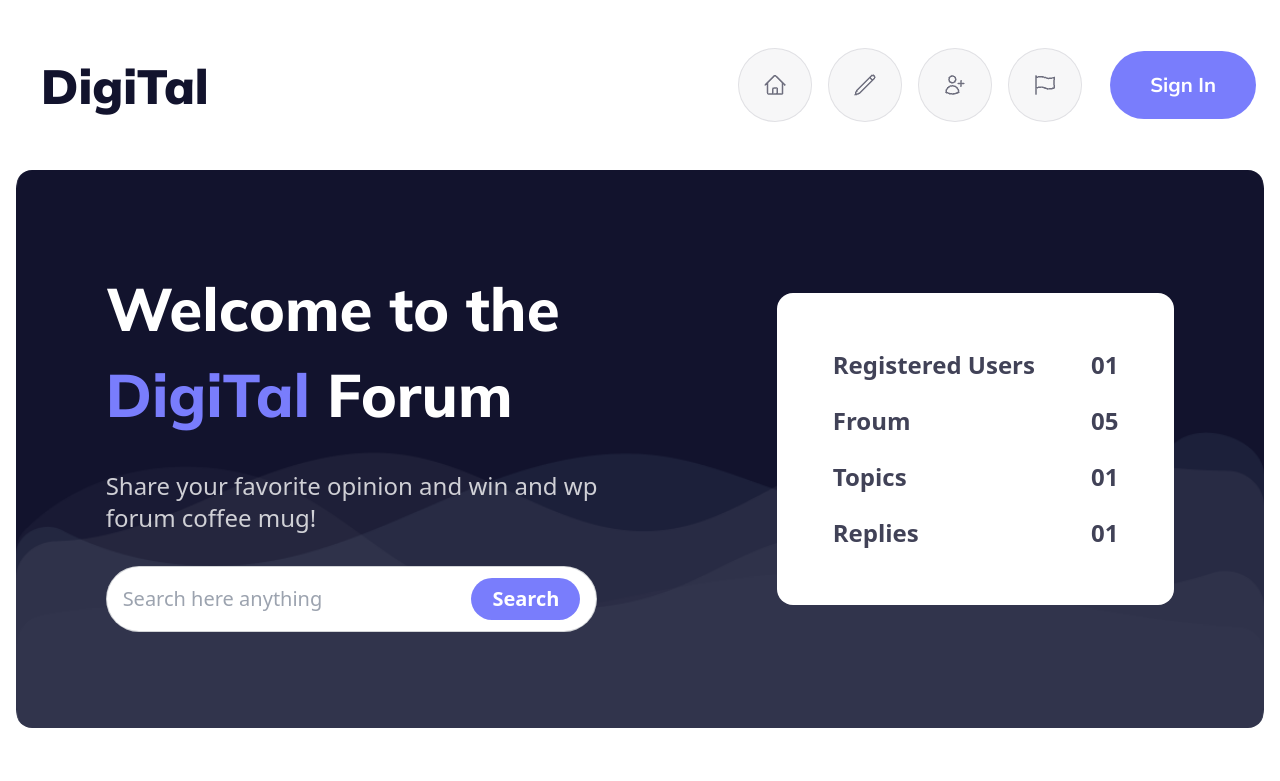
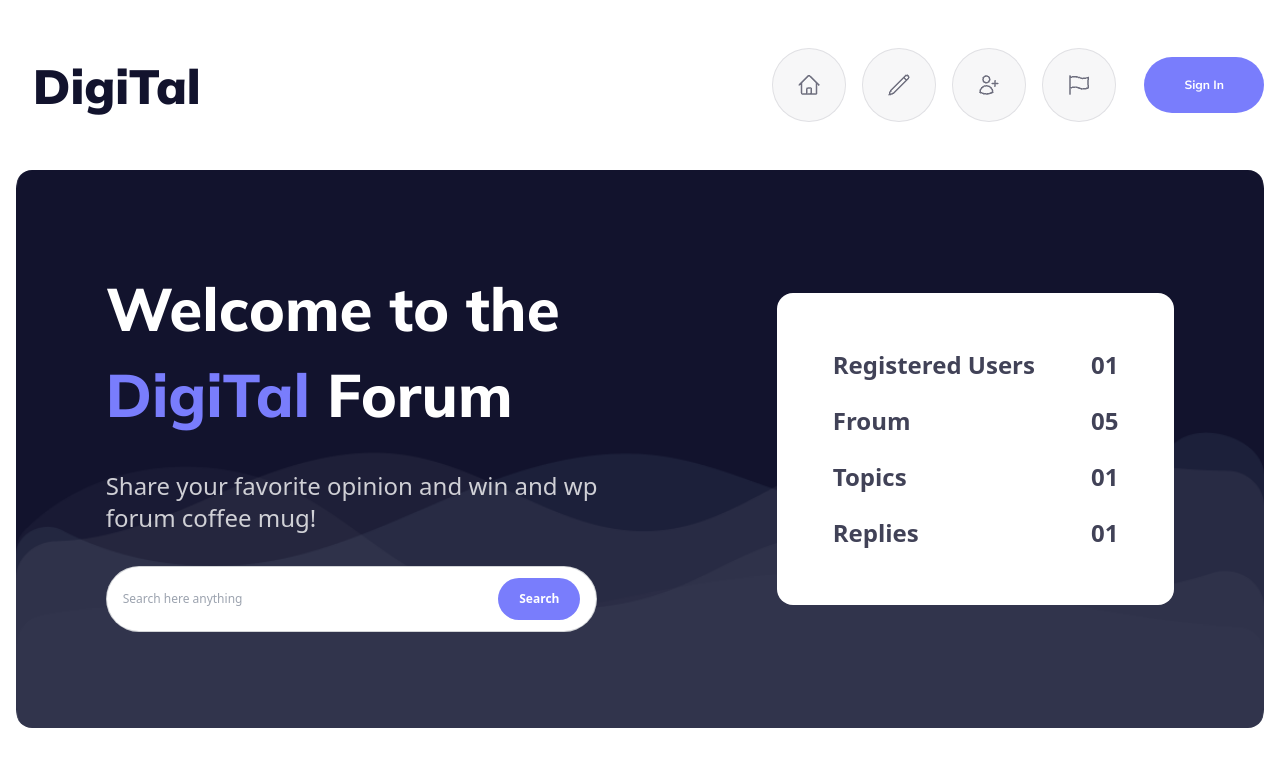
Before and after one commit to Afroza5848/assignment-6-Retro-From-, a plain HTML site: page index.html in a window 1280 px wide. Shown: the top 781 px of the page. Drawn offline with nearby package versions, Linux system fonts and the light colour scheme; no server answers.

Commit message:
finally Update

```diff
--- a/index.html
+++ b/index.html
@@ -12,8 +12,8 @@
 </head>
 <body>
     <header>
-           <div class="lg:container lg:mx-auto px-4">
-                    <div class="navbar bg-base-100 py-10">
+           <div class="lg:container lg:mx-auto ">
+                    <div class="navbar bg-base-100 py-10 px-4">
                         <div class="navbar-start">
                           <div class="dropdown">
                             <div tabindex="0" role="button" class="btn btn-ghost lg:hidden">
@@ -33,7 +33,7 @@
                               </a></li>
                             </ul>
                           </div>
-                          <a class="btn btn-ghost text-5xl text-[#12132D] mulish font-[900] ">DigiTal</a>
+                          <a class="btn btn-ghost lg:text-5xl text-3xl text-[#12132D] mulish font-[900] ">DigiTal</a>
                         </div>
 
                         <div class="navbar-end">
@@ -65,7 +65,7 @@
 
                                 </ul>
                               </div>
-                            <a class=" bg-[#797DFC] text-white lg:px-10 rounded-full text-xl mulish font-bold lg:py-5 px-4 py-3">Sign In</a>
+                            <a class=" bg-[#797DFC] text-white lg:px-10 rounded-full text-xs mulish font-bold lg:py-5 px-4 py-3">Sign In</a>
                         </div>
                       </div>
            </div>
@@ -102,8 +102,8 @@
                             <h1 class="lg:text-6xl text-3xl mulish text-white font-extrabold lg:leading-[86px]">Welcome to the <br> <span class="text-[#797DFC]">DigiTal</span> Forum</h1>
                             <p class="text-[#ffffffc9] lg:text-2xl">Share your favorite opinion and win and wp <br> forum coffee mug!</p>
                             <label class="input input-bordered rounded-full flex items-center gap-2 lg:py-8 py-6">
-                                <input id="search-box" type="text" class="grow  text-xl" placeholder="Search here anything" />
-                                <button onclick="handleSearch()"  class="badge badge-info bg-[#797DFC] text-white lg:p-5 p-3 lg:text-xl font-bold">Search</button>
+                                <input id="search-box" type="text" class="grow  text-xs" placeholder="Search here anything" />
+                                <button onclick="handleSearch()"  class="badge badge-info bg-[#797DFC] text-white lg:p-5 p-3 lg:text-xs font-bold">Search</button>
                               </label>
                       </div>
                     </div>
```
